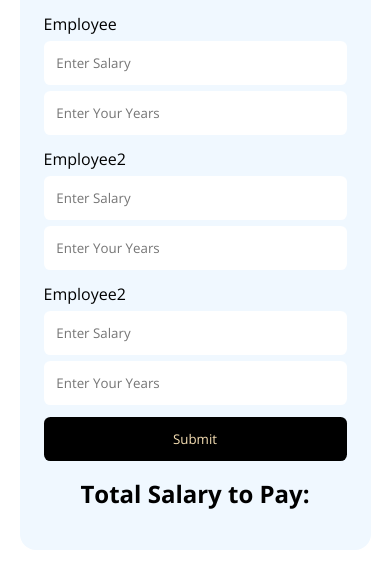
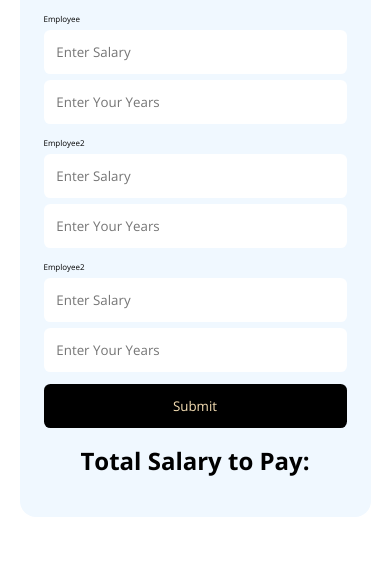
Before and after one commit to kemakelly/Salary-Calculator, a plain HTML site: page index.html in a window 390 px wide. Shown: the part 112-700 px from the top of the page. Drawn offline with nearby package versions, Linux system fonts and the light colour scheme.

Commit message:
Update style.css

```diff
--- a/style.css
+++ b/style.css
@@ -94,4 +94,7 @@ button{
     .input-group {
         row-gap: 0.4rem;
     }
+     label{
+        font-size: .5rem;
+    }
 }
```
